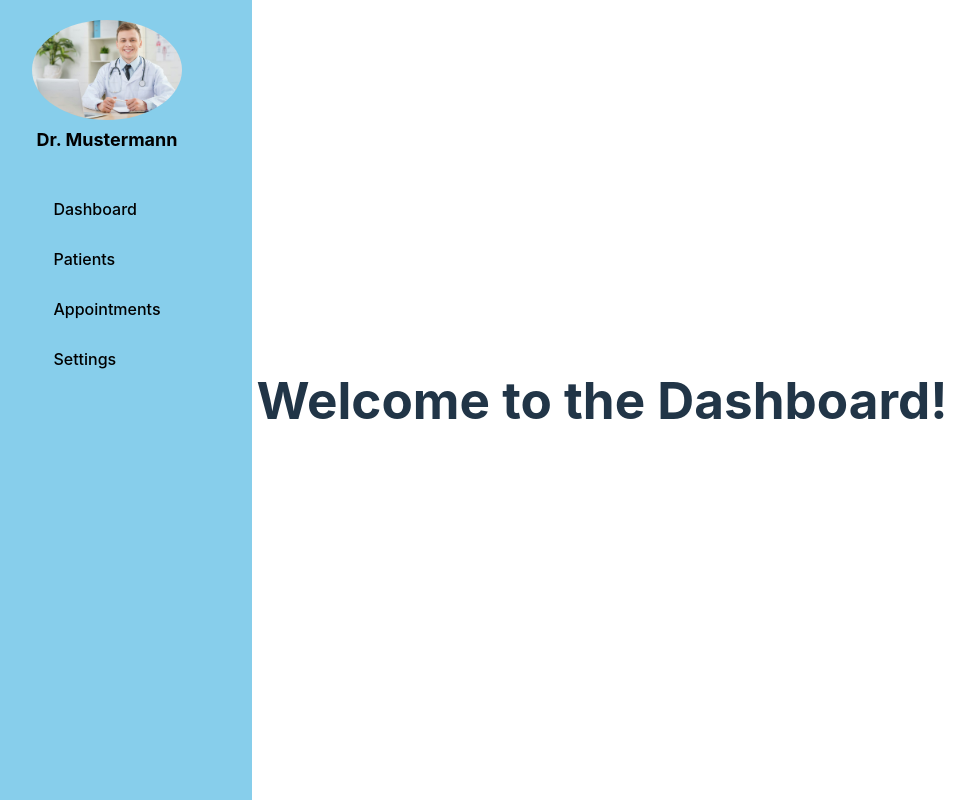
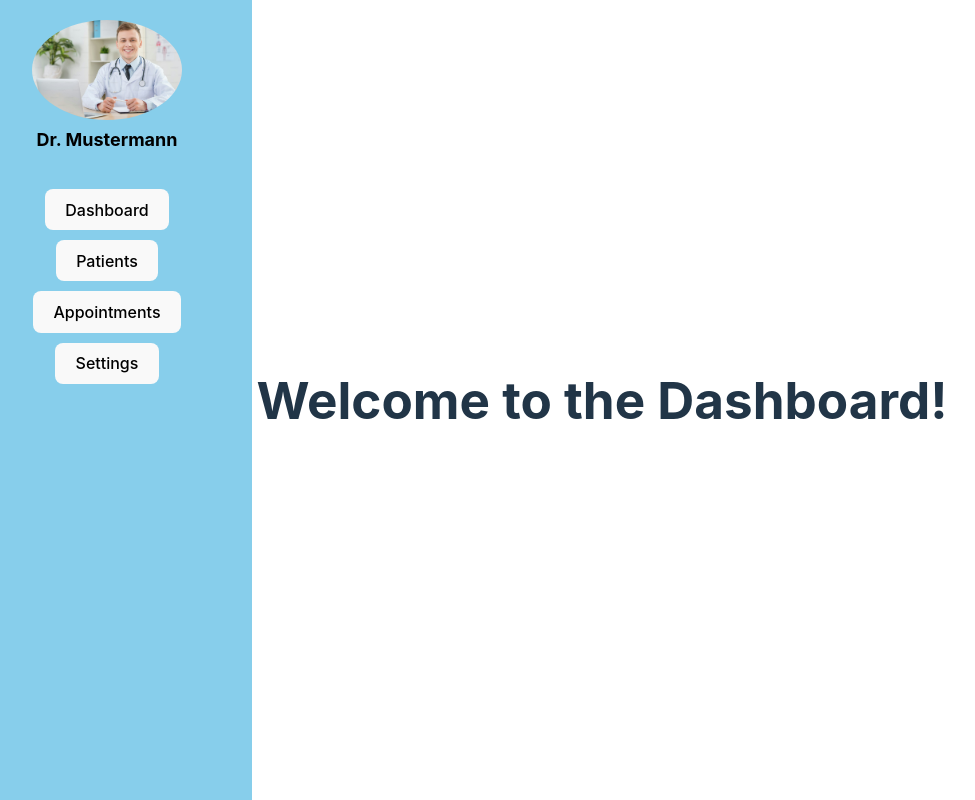
Before and after one commit to Saugat-Pandey/MedicalDashboard, a React (Vite) app: page / in a window 1280 px wide. Shown: the whole page, without its empty margins (38-1013 px from the left). Built offline with nearby package versions, Linux system fonts and the light colour scheme.

Commit message:
Button interaktiv als Komponente

```diff
--- /dev/null
+++ b/src/components/Button.jsx
@@ -0,0 +1,13 @@
+import React from "react";
+
+export default function Button({ children }) {
+    function handleClick() {
+        alert('You clicked me!');
+    }
+
+    return (
+        <button onClick={handleClick}>
+            {children}
+        </button>
+    );
+}
--- a/src/components/Sidebar.jsx
+++ b/src/components/Sidebar.jsx
@@ -1,6 +1,7 @@
 /*import React from 'react';*/
 import './Sidebar.css';  // Import the CSS for the sidebar
 import doctorImage from '/src/assets/doctor.jpeg';
+import Button from "./Button.jsx";
 
 function Sidebar() {
     return (
@@ -14,10 +15,10 @@ function Sidebar() {
             {/* Navigation Buttons */}
             <nav className="nav-links">
             <ul>
-                    <li><button className="nav-button">Dashboard</button></li>
-                    <li><button className="nav-button">Patients</button></li>
-                    <li><button className="nav-button">Appointments</button></li>
-                    <li><button className="nav-button">Settings</button></li>
+                    <li><Button className="nav-button">Dashboard</Button></li>
+                    <li><Button className="nav-button">Patients</Button></li>
+                    <li><Button className="nav-button">Appointments</Button></li>
+                    <li><Button className="nav-button">Settings</Button></li>
                 </ul>
             </nav>
         </aside>
```
